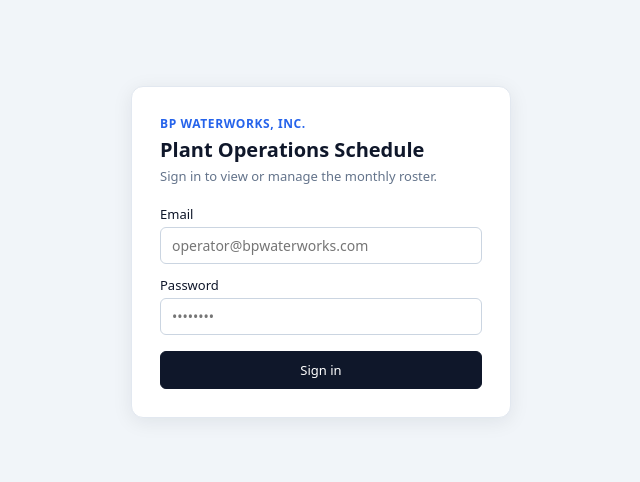
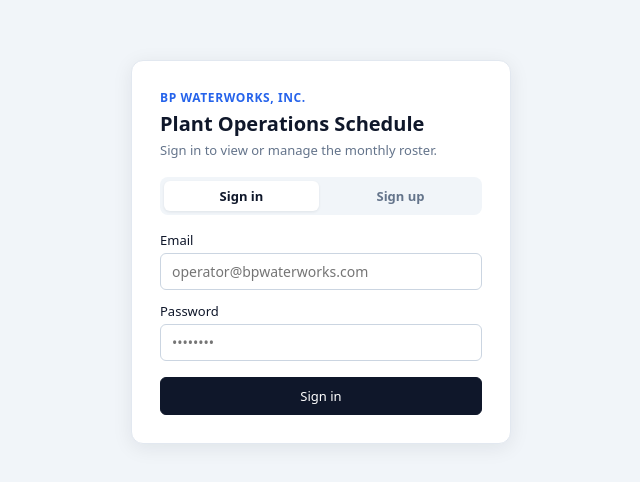
Before and after one commit to kevzvilbar/bpwi-app, a Next.js app: page /login in a window 1280 px wide. Shown: the part 148-630 px from the top of the page, without its empty margins (319-959 px from the left). Built offline with nearby package versions, Linux system fonts and the light colour scheme; no server answers.

Commit message:
Refactor code structure for improved readability and maintainability

```diff
--- a/app/login/page.tsx
+++ b/app/login/page.tsx
@@ -10,10 +10,14 @@ function LoginForm() {
   const urlError = params.get('error');
   const { isConfigured } = getSupabaseEnv();
 
+  const [mode, setMode] = useState<'signin' | 'signup'>('signin');
+  const [fullName, setFullName] = useState('');
   const [email, setEmail] = useState('');
   const [password, setPassword] = useState('');
+  const [confirmPassword, setConfirmPassword] = useState('');
   const [loading, setLoading] = useState(false);
   const [err, setErr] = useState('');
+  const [info, setInfo] = useState('');
 
   const configWarning =
     !isConfigured || urlError === 'missing_config'
@@ -22,20 +26,58 @@ function LoginForm() {
         ? 'Unable to verify your session. Please sign in again.'
         : '';
 
+  function switchMode(next: 'signin' | 'signup') {
+    setMode(next);
+    setErr('');
+    setInfo('');
+  }
+
   async function submit(e: React.FormEvent) {
     e.preventDefault();
     setErr('');
+    setInfo('');
+
+    if (mode === 'signup' && password !== confirmPassword) {
+      setErr('Passwords do not match.');
+      return;
+    }
+
     setLoading(true);
     try {
-      const { error } = await supabaseBrowser().auth.signInWithPassword({ email, password });
-      if (error) {
-        setErr(error.message);
+      const sb = supabaseBrowser();
+      if (mode === 'signin') {
+        const { error } = await sb.auth.signInWithPassword({ email, password });
+        if (error) {
+          setErr(error.message);
+          setLoading(false);
+          return;
+        }
+        window.location.href = '/';
+      } else {
+        const { data, error } = await sb.auth.signUp({
+          email,
+          password,
+          options: {
+            data: fullName.trim() ? { full_name: fullName.trim() } : undefined,
+          },
+        });
+        if (error) {
+          setErr(error.message);
+          setLoading(false);
+          return;
+        }
+        if (data.session) {
+          window.location.href = '/';
+          return;
+        }
+        setInfo('Account created! Check your email to confirm your address, then sign in.');
+        setMode('signin');
+        setPassword('');
+        setConfirmPassword('');
         setLoading(false);
-        return;
       }
-      window.location.href = '/';
     } catch (e: any) {
-      setErr(e?.message ?? 'Sign in failed');
+      setErr(e?.message ?? (mode === 'signin' ? 'Sign in failed' : 'Sign up failed'));
       setLoading(false);
     }
   }
@@ -60,12 +102,61 @@ function LoginForm() {
           boxShadow: '0 4px 20px rgba(15, 23, 42, 0.08)',
         }}
       >
-        <div style={{ marginBottom: 20 }}>
+        <div style={{ marginBottom: 18 }}>
           <div style={{ fontSize: 12, fontWeight: 600, color: '#2563eb', textTransform: 'uppercase', letterSpacing: '0.05em' }}>
             BP Waterworks, Inc.
           </div>
           <h1 style={{ fontSize: 20, margin: '4px 0 0', color: '#0f172a' }}>Plant Operations Schedule</h1>
-          <p style={{ fontSize: 13, color: '#64748b', margin: '4px 0 0' }}>Sign in to view or manage the monthly roster.</p>
+          <p style={{ fontSize: 13, color: '#64748b', margin: '4px 0 0' }}>
+            {mode === 'signin' ? 'Sign in to view or manage the monthly roster.' : 'Create an account to get started.'}
+          </p>
+        </div>
+
+        <div
+          style={{
+            display: 'grid',
+            gridTemplateColumns: '1fr 1fr',
+            gap: 4,
+            padding: 4,
+            marginBottom: 16,
+            background: '#f1f5f9',
+            borderRadius: 8,
+          }}
+        >
+          <button
+            type="button"
+            onClick={() => switchMode('signin')}
+            style={{
+              padding: '6px 10px',
+              borderRadius: 6,
+              border: 'none',
+              fontSize: 13,
+              fontWeight: 600,
+              cursor: 'pointer',
+              background: mode === 'signin' ? '#ffffff' : 'transparent',
+              color: mode === 'signin' ? '#0f172a' : '#64748b',
+              boxShadow: mode === 'signin' ? '0 1px 3px rgba(15, 23, 42, 0.08)' : 'none',
+            }}
+          >
+            Sign in
+          </button>
+          <button
+            type="button"
+            onClick={() => switchMode('signup')}
+            style={{
+              padding: '6px 10px',
+              borderRadius: 6,
+              border: 'none',
+              fontSize: 13,
+              fontWeight: 600,
+              cursor: 'pointer',
+              background: mode === 'signup' ? '#ffffff' : 'transparent',
+              color: mode === 'signup' ? '#0f172a' : '#64748b',
+              boxShadow: mode === 'signup' ? '0 1px 3px rgba(15, 23, 42, 0.08)' : 'none',
+            }}
+          >
+            Sign up
+          </button>
         </div>
 
         {configWarning && (
@@ -86,7 +177,40 @@ function LoginForm() {
           </div>
         )}
 
+        {info && (
+          <div
+            role="status"
+            style={{
+              padding: '10px 12px',
+              marginBottom: 14,
+              borderRadius: 8,
+              background: '#f0fdf4',
+              border: '1px solid #bbf7d0',
+              color: '#166534',
+              fontSize: 12,
+              lineHeight: 1.45,
+            }}
+          >
+            {info}
+          </div>
+        )}
+
         <form onSubmit={submit} style={{ display: 'grid', gap: 12 }}>
+          {mode === 'signup' && (
+            <label style={{ display: 'grid', gap: 4, fontSize: 13, fontWeight: 500 }}>
+              Full name
+              <input
+                className="input"
+                type="text"
+                placeholder="Juan Dela Cruz"
+                value={fullName}
+                onChange={(e) => setFullName(e.target.value)}
+                autoComplete="name"
+                required
+                disabled={loading}
+              />
+            </label>
+          )}
           <label style={{ display: 'grid', gap: 4, fontSize: 13, fontWeight: 500 }}>
             Email
             <input
@@ -108,13 +232,35 @@ function LoginForm() {
               placeholder="••••••••"
               value={password}
               onChange={(e) => setPassword(e.target.value)}
-              autoComplete="current-password"
+              autoComplete={mode === 'signin' ? 'current-password' : 'new-password'}
+              minLength={6}
               required
               disabled={loading}
             />
           </label>
-          <button className="btn btn-primary" type="submit" disabled={loading || !isConfigured} style={{ padding: '9px 14px', marginTop: 4 }}>
-            {loading ? 'Signing in…' : 'Sign in'}
+          {mode === 'signup' && (
+            <label style={{ display: 'grid', gap: 4, fontSize: 13, fontWeight: 500 }}>
+              Confirm password
+              <input
+                className="input"
+                type="password"
+                placeholder="••••••••"
+                value={confirmPassword}
+                onChange={(e) => setConfirmPassword(e.target.value)}
+                autoComplete="new-password"
+                minLength={6}
+                required
+                disabled={loading}
+              />
+            </label>
+          )}
+          <button
+            className="btn btn-primary"
+            type="submit"
+            disabled={loading || !isConfigured}
+            style={{ padding: '9px 14px', marginTop: 4 }}
+          >
+            {loading ? (mode === 'signin' ? 'Signing in…' : 'Creating account…') : mode === 'signin' ? 'Sign in' : 'Create account'}
           </button>
           {err && (
             <p role="alert" style={{ color: '#b91c1c', fontSize: 13, margin: 0 }}>
```
Also changed, not shown: components/Roster.tsx (+18 -0 lines), 1 other file (tests, documents, lock files or other folders).
